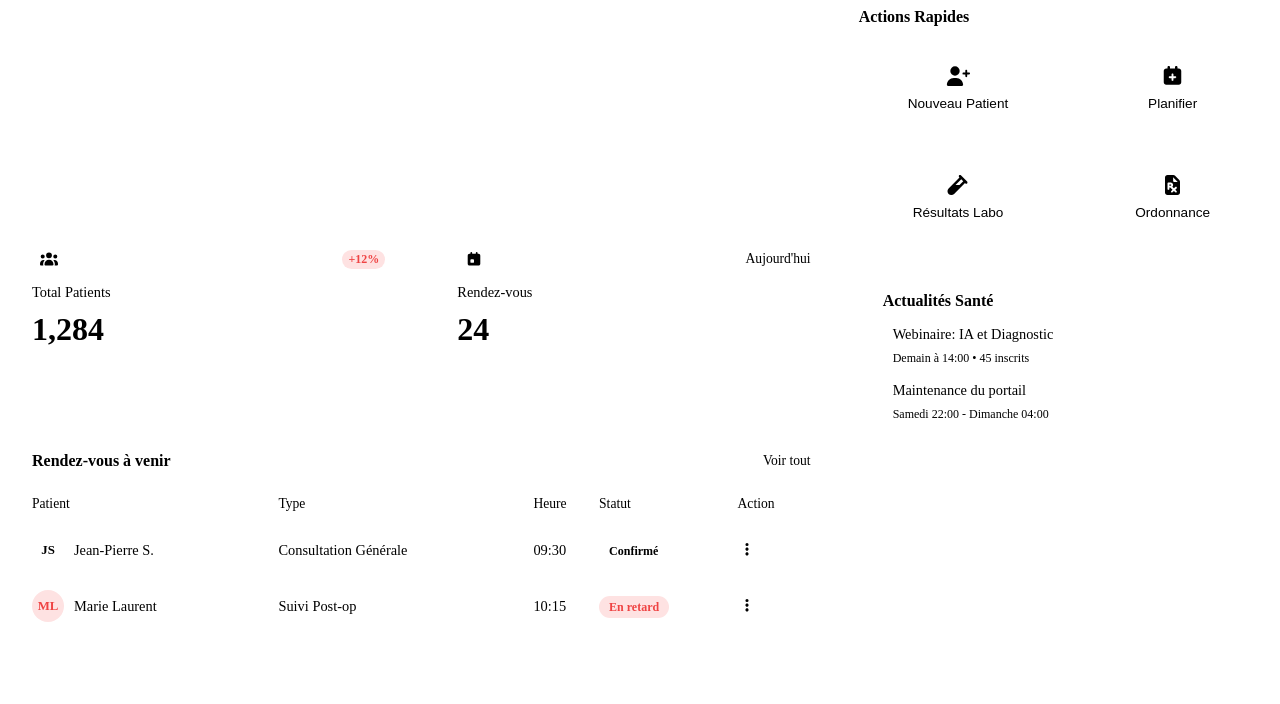
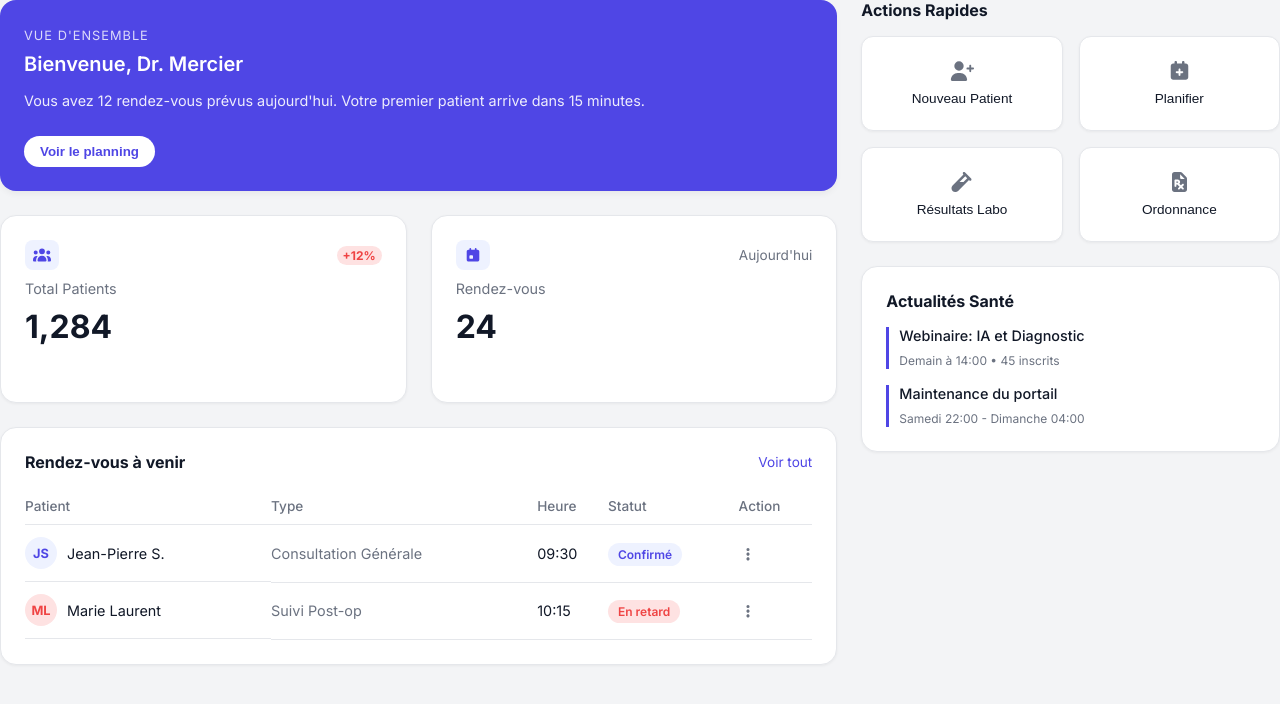
Before and after one commit to dev-gamal/HealthCare-Frontend, a React (Vite) app: page / in a window 1280 px wide. Shown: the top 704 px of the page. Built offline with nearby package versions, Linux system fonts and the light colour scheme.

Commit message:
fix: update routing in App component to use Layout and correct import paths in Layout component

```diff
--- a/src/App.jsx
+++ b/src/App.jsx
@@ -1,4 +1,5 @@
 import { Routes, Route } from "react-router-dom";
+import Layout from './components/Layout/Layout.jsx';
 import Home from "./pages/Home/Home.jsx";
 import Patients from "./pages/Patients";
 import Doctors from "./pages/Doctors";
@@ -9,7 +10,8 @@ import About from "./pages/About";
 function App() {
   return (
     <Routes>
-      <Route path="/" element={<Home />}></Route>
+      <Route path="/" element={<Layout />}></Route>
+      <Route index element={<Home />}></Route>
       <Route path="/patients" element={<Patients />}></Route>
       <Route path="/doctors" element={<Doctors />}></Route>
       <Route path="/appointments" element={<Appointments />}></Route>
--- a/src/components/Layout/Layout.jsx
+++ b/src/components/Layout/Layout.jsx
@@ -1,7 +1,7 @@
 import useState from "react";
 import { Outlet } from "react-router-dom";
-import Sidebar from "./Sidebar";
-import Navbar from "./Navbar";
+import Sidebar from "../Sidebar/Sidebar";
+import Navbar from "../Navbar/Navbar";
 import "./layout.css";
 
 const Layout = () => {
```
